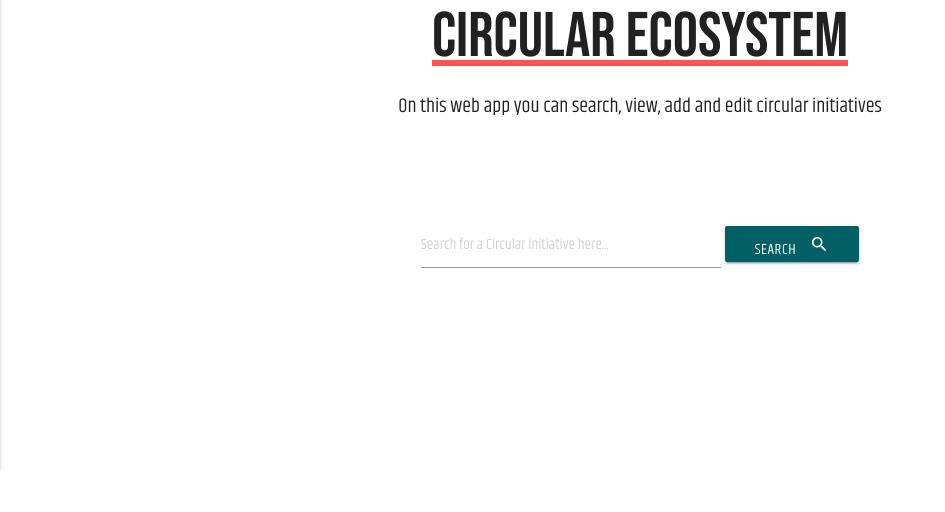
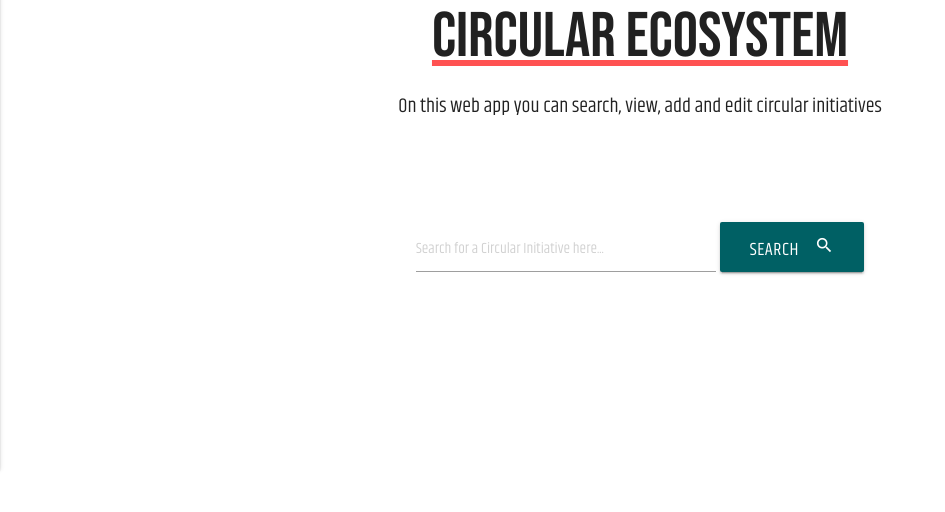
Before and after one commit to circeco/circdata, a Flask app: page / in a window 1280 px wide. Shown: the part 391-903 px from the top of the page, without its empty margins (0-945 px from the left). Run offline with Flask 2, Linux system fonts and the light colour scheme; data that the repository does not hold is empty; some libraries are stand-ins or nearby versions; some web fonts are replaced.

Commit message:
search button styled

```diff
--- a/static/css/style.css
+++ b/static/css/style.css
@@ -71,10 +71,14 @@ h1#title {
     width: 300px;
 }
 
-button#search-btn {
-    font-size: 20px;
-    padding: 0 10px 10px;
+#search-btn {
+    height: 50px;
+    font-size: 18px;
 }
+
+
+
+
 
 #red-wood {
     background: url("../img/red-wood.jpg");
--- a/templates/index.html
+++ b/templates/index.html
@@ -14,7 +14,7 @@
             <div class="center-align">
                 <form action="{{ url_for('search') }}" method="POST" class="center-align">
                     <input id="searchTerm" name="search" placeholder="Search for a Circular Initiative here..." required>
-                    <button type="submit" class="btn btn-danger cyan darken-4 text-white" for="search" id="search_btn">Search &nbsp; &nbsp;<i id="search-button" class="material-icons">search</i></button>
+                    <button  id="search-btn" type="submit" class="btn btn-danger cyan darken-4 text-white" for="search">Search &nbsp; &nbsp;<i class="material-icons">search</i></button>
                 </form>
             </div>
         </div>
--- a/templates/view.html
+++ b/templates/view.html
@@ -19,7 +19,7 @@
         <div class="card">
             <div class="card-content">
                 <span class="card-title activator grey-text text-darken-4 underline">{{circular.initiative_name}}<i class="material-icons right">more_vert</i></span>
-                <!--------------different color for different type-->
+                <!--------------different color for different type of initiative-->
                 <div style="padding: 0">
                 {% if circular.initiative_type == 'Reuse' %}
                     <p id="initiative-type" class="cyan darken-4">{{ circular.initiative_type }}</p>
```
